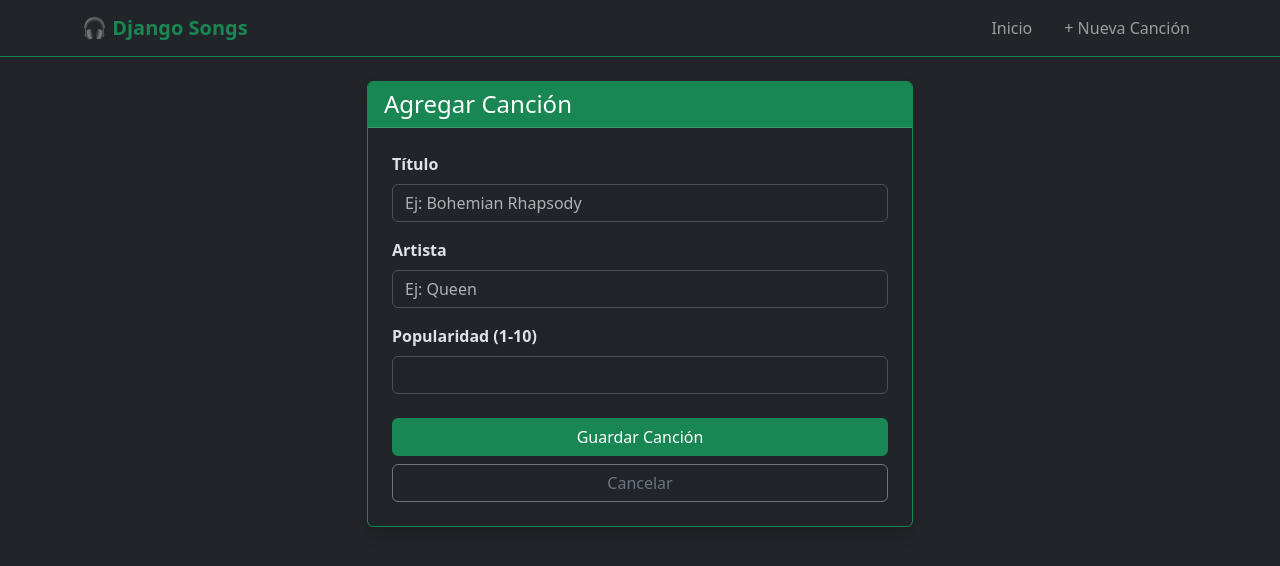
After one commit to Valduz-Jose/Ap_Django_songs, a Django app: page /crear/ in a window 1280 px wide. The commit adds this page. Shown: the top 566 px of the page. Run offline with Django 5.2, Linux system fonts and the light colour scheme.

Commit message:
Fase 5: Caso agregar (create) Formulario de Django capa de servicio plantilla base

```diff
--- /dev/null
+++ b/canciones/forms.py
@@ -0,0 +1,12 @@
+from django import forms
+from .models import Cancion
+
+class CancionForm(forms.ModelForm):
+    class Meta:
+        model = Cancion
+        fields = ['titulo', 'artista', 'popularidad']
+        widgets = {
+            'titulo': forms.TextInput(attrs={'class': 'form-control', 'placeholder': 'Ej: Bohemian Rhapsody'}),
+            'artista': forms.TextInput(attrs={'class': 'form-control', 'placeholder': 'Ej: Queen'}),
+            'popularidad': forms.NumberInput(attrs={'class': 'form-control', 'min': 1, 'max': 10}),
+        }
--- a/canciones/urls.py
+++ b/canciones/urls.py
@@ -3,4 +3,5 @@ from . import views
 
 urlpatterns = [
     path('', views.index, name='index'),
+    path('crear/', views.crear, name='canciones_crear'),
 ]
--- a/canciones/views.py
+++ b/canciones/views.py
@@ -1,9 +1,19 @@
-from django.shortcuts import render
+from django.shortcuts import render, redirect
 from .services.song_service import SongService
+from .forms import CancionForm
 
 def index(request):
-    # Capa de Servicio: obtenemos los datos
     canciones = SongService.obtener_todas()
+    return render(request, 'index.html', {'canciones': canciones})
 
-    # Capa de Vista: enviamos los datos al template
-    return render(request, 'index.html', {'canciones': canciones})
+def crear(request):
+    if request.method == 'POST':
+        form = CancionForm(request.POST)
+        if form.is_valid():
+            SongService.crear_cancion(form)
+            # .cleaned_data es un diccionario con los datos validados del formulario
+            return redirect('index')
+    else:
+        form = CancionForm()
+
+    return render(request, 'canciones_form.html', {'form': form, 'titulo_pagina': 'Agregar Canción'})
--- /dev/null
+++ b/templates/base.html
@@ -0,0 +1,35 @@
+<!doctype html>
+<html lang="es" data-bs-theme="dark">
+  <head>
+    <meta charset="UTF-8" />
+    <meta name="viewport" content="width=device-width, initial-scale=1.0" />
+    <title>{% block title %}Django Songs{% endblock %}</title>
+    <link
+      href="https://cdn.jsdelivr.net/npm/bootstrap@5.3.3/dist/css/bootstrap.min.css"
+      rel="stylesheet"
+    />
+  </head>
+  <body>
+    <nav
+      class="navbar navbar-expand-lg navbar-dark bg-dark border-bottom border-success"
+    >
+      <div class="container">
+        <a class="navbar-brand fw-bold text-success" href="{% url 'index' %}"
+          >🎧 Django Songs</a
+        >
+        <div class="navbar-nav">
+          <a class="nav-link" href="{% url 'index' %}">Inicio</a>
+          <a
+            class="nav-link btn btn-outline-success btn-sm ms-lg-3"
+            href="{% url 'canciones_crear' %}"
+            >+ Nueva Canción</a
+          >
+        </div>
+      </div>
+    </nav>
+
+    <div class="container mt-4">{% block content %}{% endblock %}</div>
+
+    <script src="https://cdn.jsdelivr.net/npm/bootstrap@5.3.3/dist/js/bootstrap.bundle.min.js"></script>
+  </body>
+</html>
--- /dev/null
+++ b/templates/canciones_form.html
@@ -0,0 +1,33 @@
+{% extends 'base.html' %} {% block title %}{{ titulo_pagina }} | Django Songs
+{%endblock %} {% block content %}
+<div class="row justify-content-center">
+  <div class="col-md-6">
+    <div class="card shadow border-success">
+      <div class="card-header bg-success text-white">
+        <h4 class="mb-0">{{ titulo_pagina }}</h4>
+      </div>
+      <div class="card-body p-4">
+        <form method="post">
+          {% csrf_token %} {% for field in form %}
+          <div class="mb-3">
+            <label class="form-label fw-bold">{{ field.label }}</label>
+            {{ field }} {% if field.errors %}
+            <div class="text-danger small mt-1">{{ field.errors }}</div>
+            {% endif %}
+          </div>
+          {% endfor %}
+
+          <div class="d-grid gap-2 mt-4">
+            <button type="submit" class="btn btn-success">
+              Guardar Canción
+            </button>
+            <a href="{% url 'index' %}" class="btn btn-outline-secondary"
+              >Cancelar</a
+            >
+          </div>
+        </form>
+      </div>
+    </div>
+  </div>
+</div>
+{% endblock %}
```
Also changed, not shown: canciones/services/song_service.py (+6 -2 lines), templates/index.html (+8 -24 lines).
